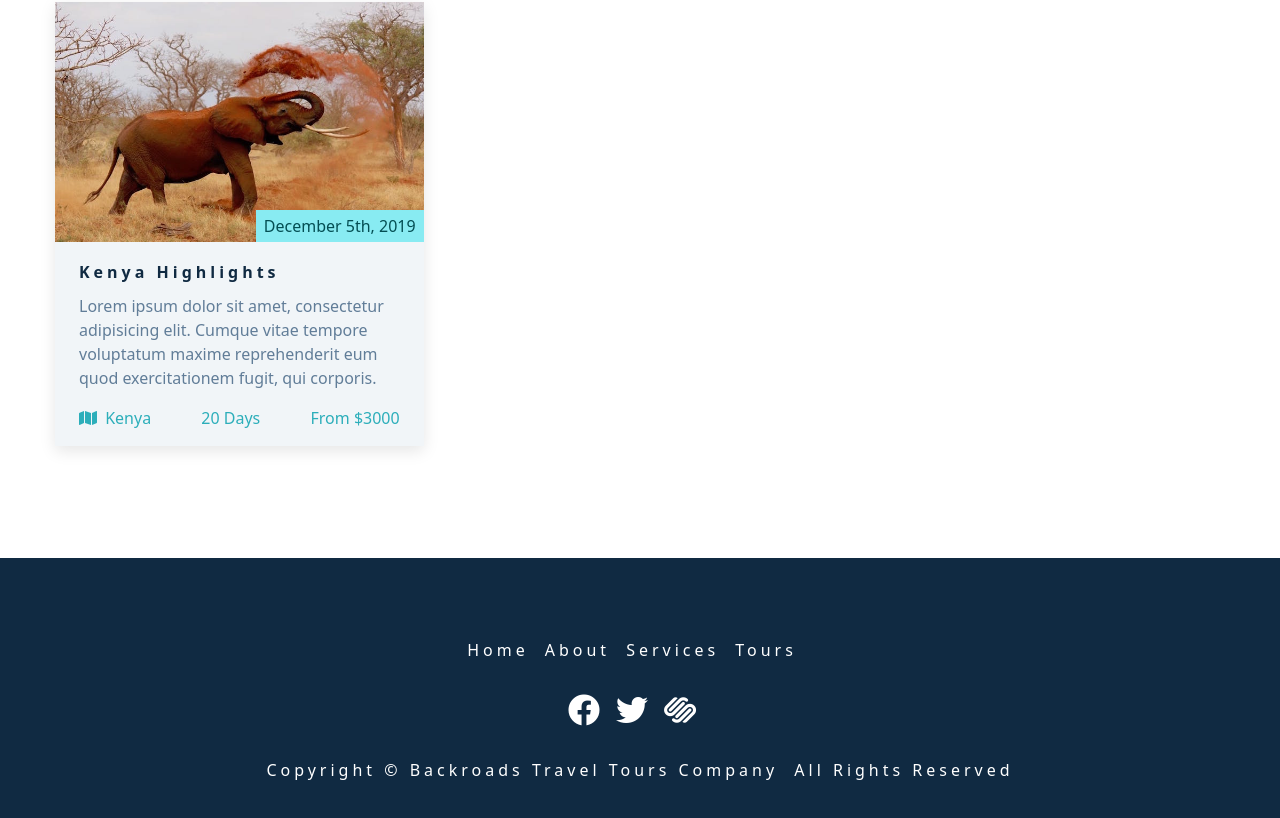
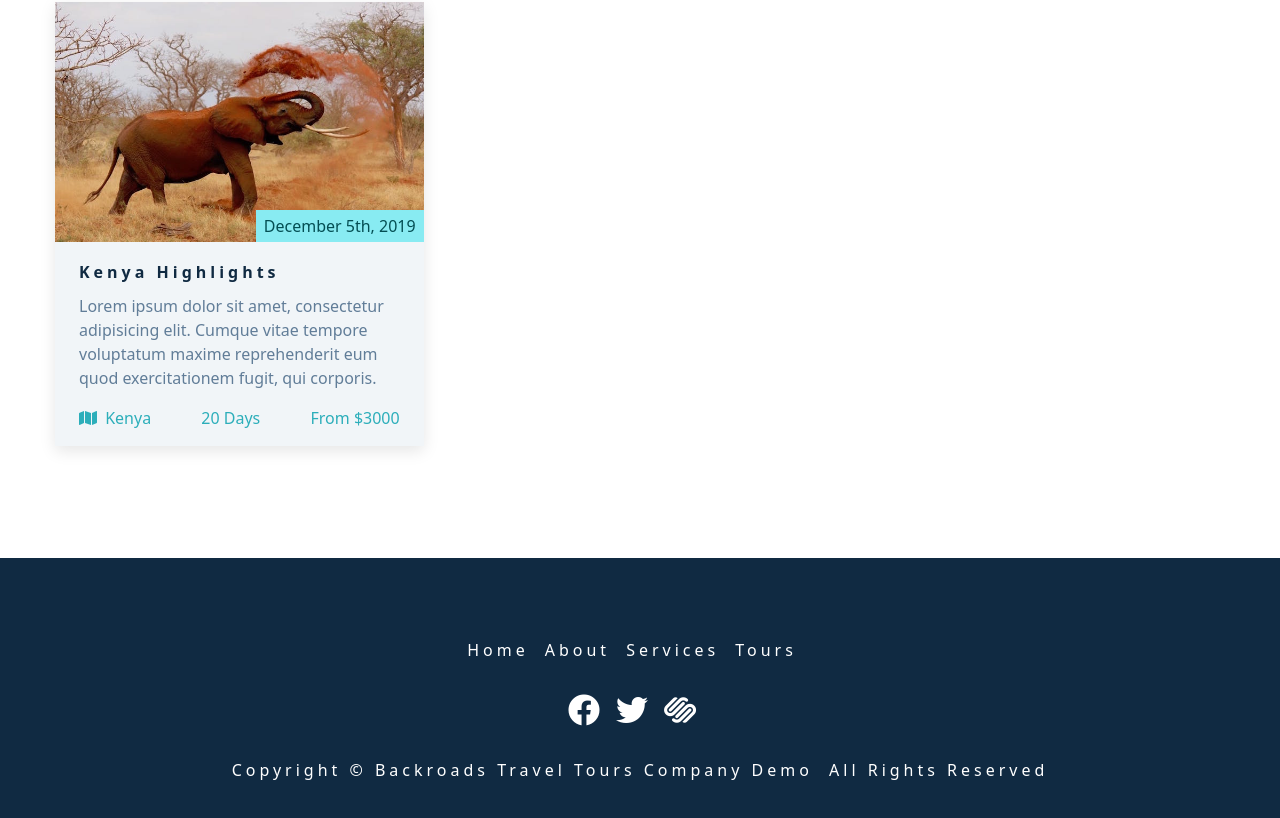
Before and after one commit to just2click-pro/backroads, a React (Create React App) app: page / in a window 1280 px wide. Shown: the part 2561-3379 px from the top of the page. Built offline with nearby package versions, Linux system fonts and the light colour scheme.

Commit message:
[RND-1] Removed unused react added FC

```diff
--- a/src/App.tsx
+++ b/src/App.tsx
@@ -1,4 +1,4 @@
-import React from 'react'
+import { FC } from 'react'
 
 import About from './components/About'
 import Footer from './components/Footer/Footer'
@@ -7,7 +7,7 @@ import Navbar from './components/Navbar/Navbar'
 import Services from './components/Services'
 import Tours from './components/Tours'
 
-function App() {
+const App: FC = () => {
   return (
     <>
       <Navbar />
--- a/src/components/About.tsx
+++ b/src/components/About.tsx
@@ -1,9 +1,9 @@
-import React from 'react'
+import { FC } from 'react'
 
 import Title from './Title'
 import aboutImg from '../images/about.jpeg'
 
-const About = () => {
+const About: FC = () => {
   return (
     <section className="section" id="about">
       <Title title="about" subTitle="us" />
@@ -24,7 +24,7 @@ const About = () => {
             quisquam harum nam cumque temporibus explicabo dolorum sapiente odio
             unde dolor?
           </p>
-          <a href="#" className="btn">
+          <a href="#about" className="btn">
             read more
           </a>
         </article>
--- a/src/components/Footer/Footer.tsx
+++ b/src/components/Footer/Footer.tsx
@@ -19,7 +19,7 @@ const Footer = () => {
         ))}
       </ul>
       <p className="copyright">
-        copyright &copy; Backroads travel tours company
+        copyright &copy; Backroads travel tours company demo
         <span id="date"></span> all rights reserved
       </p>
     </footer>
--- a/src/components/Footer/FooterLink.tsx
+++ b/src/components/Footer/FooterLink.tsx
@@ -1,4 +1,4 @@
-import React, { FC } from 'react'
+import { FC } from 'react'
 
 interface IFooterLink {
   link: {
--- a/src/components/Footer/FooterSocialLink.tsx
+++ b/src/components/Footer/FooterSocialLink.tsx
@@ -1,4 +1,4 @@
-import React, { FC } from 'react'
+import { FC } from 'react'
 
 interface IFooterSocialLink {
   link: {
--- a/src/components/Hero.tsx
+++ b/src/components/Hero.tsx
@@ -1,6 +1,6 @@
-import React from 'react'
+import { FC } from 'react'
 
-const Hero = () => {
+const Hero: FC = () => {
   return (
     <section className="hero" id="home">
       <div className="hero-banner">
--- a/src/components/Navbar/Navbar.tsx
+++ b/src/components/Navbar/Navbar.tsx
@@ -1,4 +1,4 @@
-import React from 'react'
+import { FC } from 'react'
 
 import logo from '../../images/logo.svg'
 
@@ -7,7 +7,7 @@ import { externalLinks, pageLinks } from '../../data'
 import NavLink from './NavbarLink'
 import NavSocialLink from './NavbarSocialLink'
 
-const Navbar = () => {
+const Navbar: FC = () => {
   return (
     <nav className="navbar">
       <div className="nav-center">
--- a/src/components/Navbar/NavbarLink.tsx
+++ b/src/components/Navbar/NavbarLink.tsx
@@ -1,4 +1,4 @@
-import React, { FC } from 'react'
+import { FC } from 'react'
 
 interface INavLink {
   link: {
--- a/src/components/Navbar/NavbarSocialLink.tsx
+++ b/src/components/Navbar/NavbarSocialLink.tsx
@@ -1,4 +1,4 @@
-import React, { FC } from 'react'
+import { FC } from 'react'
 
 interface INavSocialLink {
   link: {
--- a/src/components/Services.tsx
+++ b/src/components/Services.tsx
@@ -1,10 +1,10 @@
-import React from 'react'
+import { FC } from 'react'
 
 import { services } from '../data'
 
 import Title from './Title'
 
-const Services = () => {
+const Services: FC = () => {
   return (
     <section className="section services" id="services">
       <Title title="our" subTitle="services" />
--- a/src/components/Title.tsx
+++ b/src/components/Title.tsx
@@ -1,4 +1,4 @@
-import React, { FC } from 'react'
+import { FC } from 'react'
 
 interface ITitle {
   title: string
--- a/src/components/Tours.tsx
+++ b/src/components/Tours.tsx
@@ -2,9 +2,11 @@ import React from 'react'
 
 import { tours } from '../data'
 
+import { FC } from 'react'
+
 import Title from './Title'
 
-const Tours = () => {
+const Tours: FC = () => {
   return (
     <section className="section" id="tours">
       <Title title="featured" subTitle="tours" />
```
